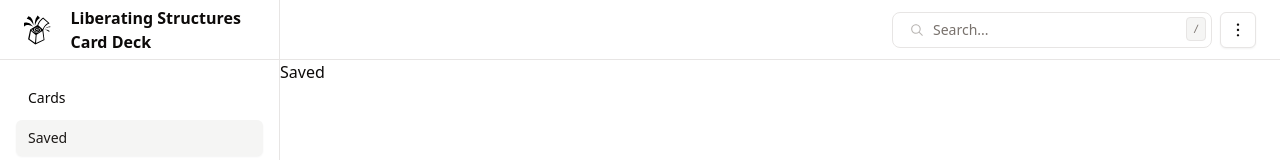
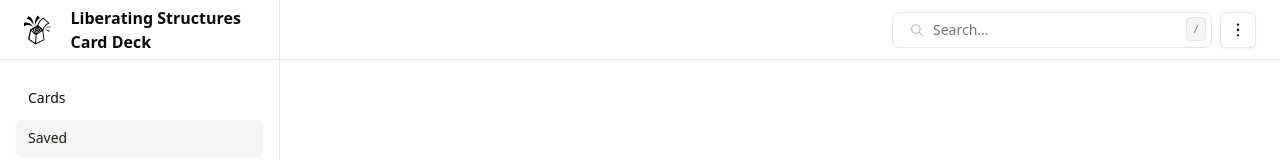
Before and after one commit to vpapadopou/ls-cards-online, a React (Vite) app: page /saved in a window 1280 px wide. Shown: the top 160 px of the page. Built offline with nearby package versions, Linux system fonts and the light colour scheme.

Commit message:
Show saved cards

```diff
--- a/src/pages/Saved.jsx
+++ b/src/pages/Saved.jsx
@@ -1,9 +1,39 @@
 import React from 'react';
 
+import { Card, CardContent } from '@/components/ui/card';
 import { ScrollArea } from '@/components/ui/scroll-area';
 
+import LSCard from '@/components/LSCard/LSCard';
+
+import { useSavedCardsStore } from '@/hooks/use-saved-cards-store';
+
+import { getCardById } from '@/services/cards';
+
 function Saved() {
-  return <ScrollArea className="h-[calc(100vh-60px)]">Saved</ScrollArea>;
+  const savedCardIds = useSavedCardsStore((state) => state.savedCardIds);
+
+  return (
+    // Scroll height is screen minus navbar
+    <ScrollArea className="h-[calc(100vh-60px)]">
+      {/* Saved cards holder */}
+      <div className="flex flex-wrap gap-4 place-content-center lg:justify-start justify-center items-start p-4">
+        {/* Loop through cards */}
+        {savedCardIds.map((cardId) => {
+          const card = getCardById(cardId);
+          return (
+            <Card className="text-left max-w-sm" key={card.id}>
+              <CardContent className="flex flex-col place-content-between gap-4 p-4">
+                {/* Pass the canSave property so we can remove cards directly from the Saved page */}
+                <LSCard data={card} canSave />
+              </CardContent>
+            </Card>
+          );
+        })}
+        {/* /Loop through cards */}
+      </div>
+      {/* /Saved cards holder */}
+    </ScrollArea>
+  );
 }
 
 export default Saved;
```
